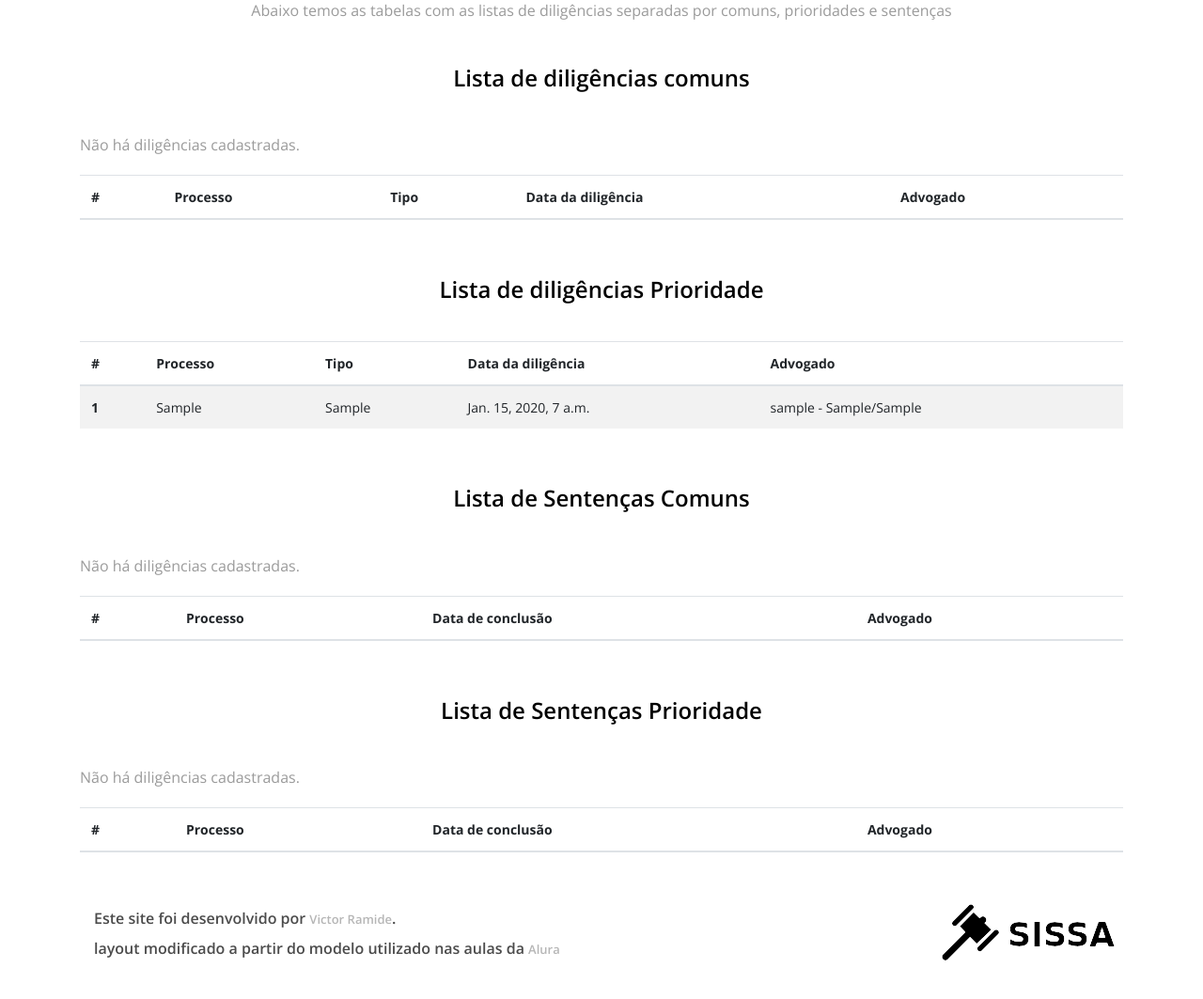
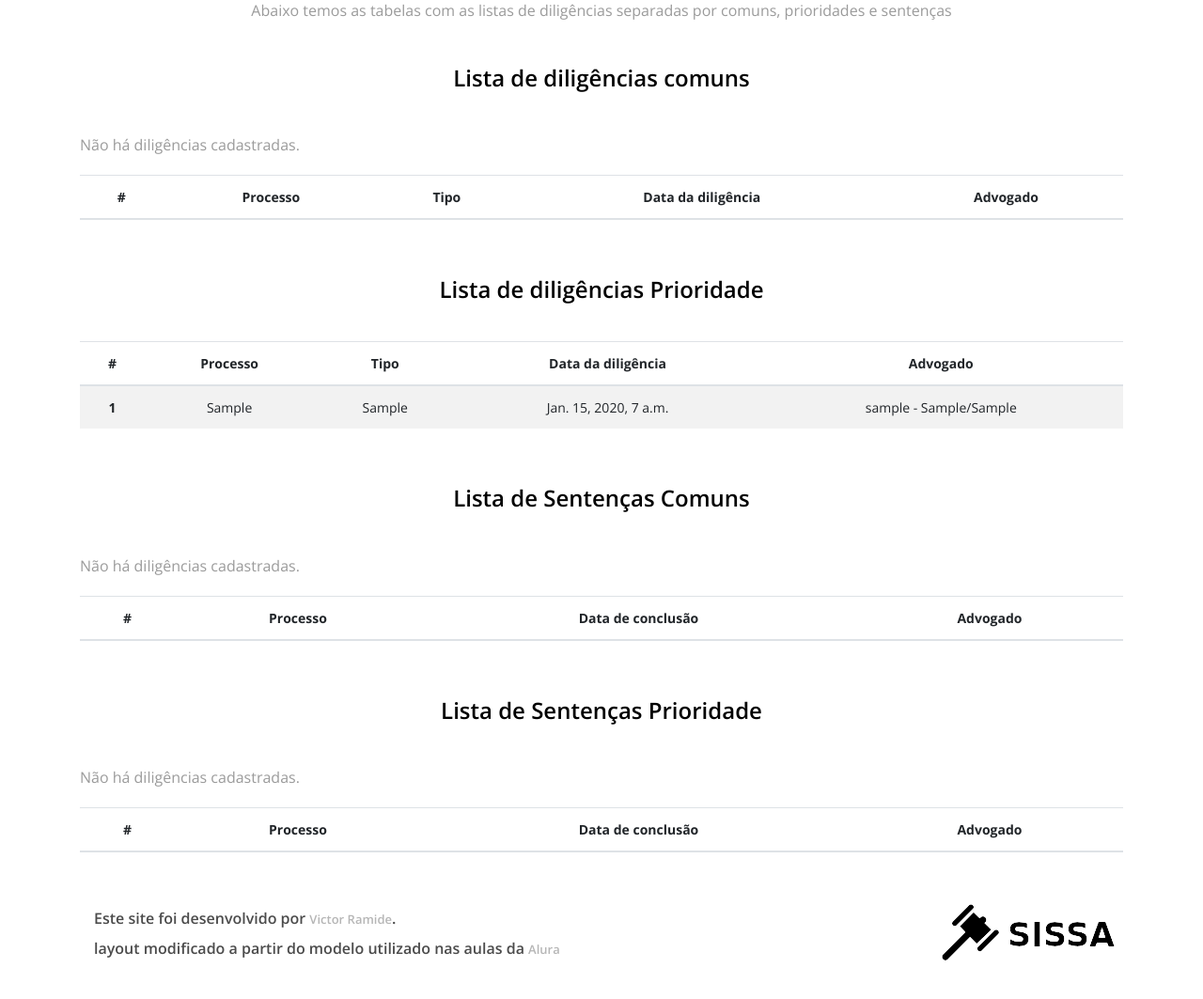
Before and after one commit to victorramide/sissa, a Django app: page /diligencias in a window 1280 px wide. Shown: the part 239-1302 px from the top of the page at 94% size. Run offline with Django 3.2, Linux system fonts and the light colour scheme; tables that the repository leaves empty hold one stand-in row (values such as "Sample post"); lists and menus that the app fills with data are empty; some libraries are stand-ins or nearby versions.

Commit message:
Inclusão da funcionalidade de excluir diligência diretamente na aba "Minhas diligências".

```diff
--- a/advogados/urls.py
+++ b/advogados/urls.py
@@ -7,4 +7,5 @@ urlpatterns = [
     path('logout', views.logout, name='logout'),
     path('minhas_diligencias', views.minhas_diligencias, name='minhas_diligencias'),
     path('cadastra_diligencia', views.cadastra_diligencia, name='cadastra_diligencia'),
+    path('deleta_diligencia/<int:diligencia_id>', views.deleta_diligencia, name='deleta_diligencia')
 ]
--- a/templates/diligencias.html
+++ b/templates/diligencias.html
@@ -25,23 +25,22 @@
                 <table class="table table-striped" id="diligencias_comuns">
                     <thead>
                     <tr>
-                        <th scope="col">#</th>
-                        <th scope="col">Processo</th>
-                        <th scope="col">Tipo</th>
-                        <th scope="col">Data da diligência</th>
-                        <th scope="col">Advogado</th>
+                        <th scope="col" class="text-center">#</th>
+                        <th scope="col" class="text-center">Processo</th>
+                        <th scope="col" class="text-center">Tipo</th>
+                        <th scope="col" class="text-center">Data da diligência</th>
+                        <th scope="col" class="text-center">Advogado</th>
                     </tr>
                     </thead>
                     <tbody>
                     {% if diligencias_comuns %}
                         {% for diligencia in diligencias_comuns %}
-
                             <tr>
-                                <th scope="row">{{ forloop.counter }}</th>
-                                <td>{{ diligencia.processo }}</td>
-                                <td>{{ diligencia.tipo }}</td>
-                                <td>{{ diligencia.data_diligencia }}</td>
-                                <td>{{ diligencia.advogado }}</td>
+                                <th scope="row" class="text-center">{{ forloop.counter }}</th>
+                                <td class="text-center">{{ diligencia.processo }}</td>
+                                <td class="text-center">{{ diligencia.tipo }}</td>
+                                <td class="text-center">{{ diligencia.data_diligencia }}</td>
+                                <td class="text-center">{{ diligencia.advogado }}</td>
                             </tr>
                         {% endfor %}
                     {% else %}
@@ -56,23 +55,22 @@
                 <table class="table table-striped" id="diligencias_prioridade">
                     <thead>
                     <tr>
-                        <th scope="col">#</th>
-                        <th scope="col">Processo</th>
-                        <th scope="col">Tipo</th>
-                        <th scope="col">Data da diligência</th>
-                        <th scope="col">Advogado</th>
+                        <th scope="col" class="text-center">#</th>
+                        <th scope="col" class="text-center">Processo</th>
+                        <th scope="col" class="text-center">Tipo</th>
+                        <th scope="col" class="text-center">Data da diligência</th>
+                        <th scope="col" class="text-center">Advogado</th>
                     </tr>
                     </thead>
                     <tbody>
                     {% if diligencias_prioridade %}
                         {% for diligencia in diligencias_prioridade %}
-
                             <tr>
-                                <th scope="row">{{ forloop.counter }}</th>
-                                <td>{{ diligencia.processo }}</td>
-                                <td>{{ diligencia.tipo }}</td>
-                                <td>{{ diligencia.data_diligencia }}</td>
-                                <td>{{ diligencia.advogado }}</td>
+                                <th scope="row" class="text-center">{{ forloop.counter }}</th>
+                                <td class="text-center">{{ diligencia.processo }}</td>
+                                <td class="text-center">{{ diligencia.tipo }}</td>
+                                <td class="text-center">{{ diligencia.data_diligencia }}</td>
+                                <td class="text-center">{{ diligencia.advogado }}</td>
                             </tr>
                         {% endfor %}
                     {% else %}
@@ -87,21 +85,20 @@
                 <table class="table table-striped" id="sentencas_comuns">
                     <thead>
                     <tr>
-                        <th scope="col">#</th>
-                        <th scope="col">Processo</th>
-                        <th scope="col">Data de conclusão</th>
-                        <th scope="col">Advogado</th>
+                        <th scope="col" class="text-center">#</th>
+                        <th scope="col" class="text-center">Processo</th>
+                        <th scope="col" class="text-center">Data de conclusão</th>
+                        <th scope="col" class="text-center">Advogado</th>
                     </tr>
                     </thead>
                     <tbody>
                     {% if diligencias_sentencas_comuns %}
                         {% for diligencia in diligencias_sentencas_comuns %}
-
                             <tr>
-                                <th scope="row">{{ forloop.counter }}</th>
-                                <td>{{ diligencia.processo }}</td>
-                                <td>{{ diligencia.data_conclusao }}</td>
-                                <td>{{ diligencia.advogado }}</td>
+                                <th scope="row" class="text-center">{{ forloop.counter }}</th>
+                                <td class="text-center">{{ diligencia.processo }}</td>
+                                <td class="text-center">{{ diligencia.data_conclusao }}</td>
+                                <td class="text-center">{{ diligencia.advogado }}</td>
                             </tr>
                         {% endfor %}
                     {% else %}
@@ -116,20 +113,20 @@
                 <table class="table table-striped" id="sentencas_prioridade">
                     <thead>
                     <tr>
-                        <th scope="col">#</th>
-                        <th scope="col">Processo</th>
-                        <th scope="col">Data de conclusão</th>
-                        <th scope="col">Advogado</th>
+                        <th scope="col" class="text-center">#</th>
+                        <th scope="col" class="text-center">Processo</th>
+                        <th scope="col" class="text-center">Data de conclusão</th>
+                        <th scope="col" class="text-center">Advogado</th>
                     </tr>
                     </thead>
                     <tbody>
                     {% if diligencias_sentencas_prioridade %}
                         {% for diligencia in diligencias_sentencas_prioridade %}
                             <tr>
-                                <th scope="row">{{ forloop.counter }}</th>
-                                <td>{{ diligencia.processo }}</td>
-                                <td>{{ diligencia.data_conclusao }}</td>
-                                <td>{{ diligencia.advogado }}</td>
+                                <th scope="row" class="text-center">{{ forloop.counter }}</th>
+                                <td class="text-center">{{ diligencia.processo }}</td>
+                                <td class="text-center">{{ diligencia.data_conclusao }}</td>
+                                <td class="text-center">{{ diligencia.advogado }}</td>
                             </tr>
                         {% endfor %}
                     {% else %}
```
Also changed, not shown: advogados/views.py (+6 -1 lines), templates/advogados/cadastra_diligencia.html (+4 -4 lines), templates/advogados/dashboard.html (deleted, +0 -56 lines), templates/minhas_diligencias.html (+17 -12 lines).
